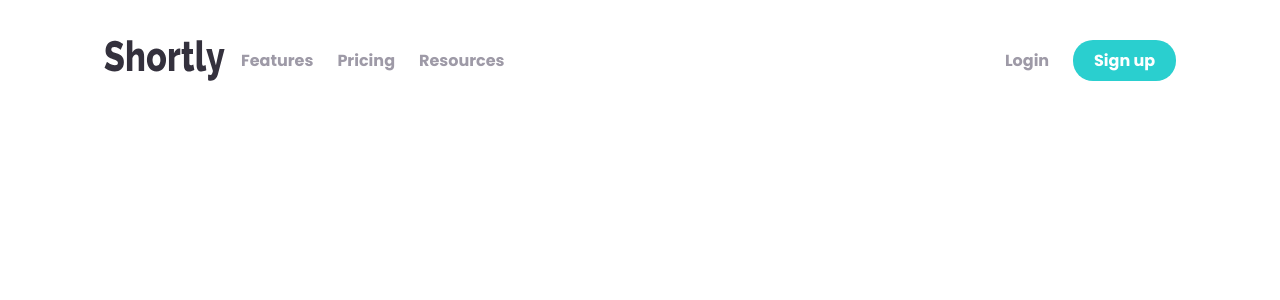
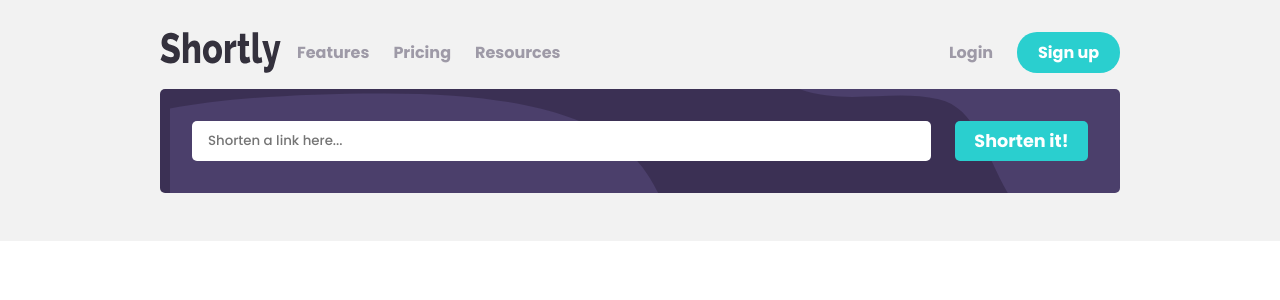
Before and after one commit to codyivy0/url-shortener-landing, a React (Vite) app: page / in a window 1280 px wide. Shown: the top 300 px of the page. Built offline with nearby package versions, Linux system fonts and the light colour scheme.

Commit message:
added shortener and localstorage of the requests

```diff
--- a/src/App.css
+++ b/src/App.css
@@ -17,10 +17,15 @@
 * {
   box-sizing: border-box;
   font-family: "Poppins", sans-serif;
+
+}
+body {
+  margin: 0;
 }
 
 .contentContainer {
-  padding: 2rem 6rem;
+  padding: 2rem 10rem;
+background-color: hsl(0,0%,95%);
 }
 
 @media (max-width: 700px) {
--- a/src/App.jsx
+++ b/src/App.jsx
@@ -1,11 +1,13 @@
 import "./App.css";
 import Navbar from "./components/navbar/navbar";
+import Shortener from "./components/shortener/Shortener";
 
 function App() {
   return (
     <>
       <div className="contentContainer">
         <Navbar />
+        <Shortener />
       </div>
 
     </>
--- /dev/null
+++ b/src/components/shortener/Shortener.jsx
@@ -0,0 +1,144 @@
+import { useState, useEffect } from "react";
+import styles from "./Shortener.module.css";
+
+const Shortener = () => {
+  const [inputValue, setInputValue] = useState("");
+  const [shortenedUrl, setShortenedUrl] = useState(null);
+  const [userRequests, setUserRequests] = useState([]);
+  const [errorMessage, setErrorMessage] = useState("");
+
+  const API_KEY = `jdnuE92tyGrJmdw5XfEyssgFT8ujIisujYdS29LFCT4dEgMzvATTAUcZ8DYH`;
+
+  function handleInputChange(e) {
+    setInputValue(e.target.value);
+    setErrorMessage("");
+  }
+
+  useEffect(() => {
+    const savedRequests = localStorage.getItem("userRequests");
+    if (savedRequests) {
+      setUserRequests(JSON.parse(savedRequests));
+    }
+  }, []);
+
+  const handleShortenClick = async () => {
+    try {
+      const response = await fetch(
+        `https://api.tinyurl.com/create?api_token=${API_KEY}`,
+        {
+          method: "POST",
+          headers: {
+            Accept: "application/json",
+            "Content-Type": "application/json",
+          },
+          body: JSON.stringify({
+            url: inputValue,
+          }),
+        }
+      );
+
+      if (response.ok) {
+        const result = await response.json();
+
+        const newRequests = [
+          ...userRequests,
+          { url: result.data.url, tiny_url: result.data.tiny_url },
+        ];
+
+        setUserRequests(newRequests);
+
+        // Save to local storage
+        localStorage.setItem("userRequests", JSON.stringify(newRequests));
+
+        setShortenedUrl(result.data.tiny_url);
+        setInputValue("");
+      } else {
+        setErrorMessage("Please add a link");
+      }
+    } catch (error) {
+      setErrorMessage("Error:", error.message);
+    }
+  };
+
+  const handleDelete = (indexToDelete) => {
+    const updatedRequests = userRequests.filter(
+      (_, index) => index !== indexToDelete
+    );
+    setUserRequests(updatedRequests);
+    // Update local storage
+    localStorage.setItem("userRequests", JSON.stringify(updatedRequests));
+  };
+
+  const copyToClipboard = (index) => {
+    // Reset all buttons to not copied
+    setUserRequests((prevUserRequests) =>
+      prevUserRequests.map((request) => ({ ...request, copied: false }))
+    );
+
+    // Set the active state for the clicked button
+    setUserRequests((prevUserRequests) =>
+      prevUserRequests.map((request, i) =>
+        i === index ? { ...request, copied: true } : request
+      )
+    );
+
+    const textarea = document.createElement("textarea");
+    textarea.value = userRequests[index].tiny_url;
+
+    textarea.style.position = "absolute";
+    textarea.style.left = "-9999px";
+
+    document.body.appendChild(textarea);
+
+    textarea.select();
+    document.execCommand("copy");
+
+    document.body.removeChild(textarea);
+  };
+
+  return (
+    <>
+      <div className={styles.inputContainer}>
+        <input
+          className={`${styles.urlInput} ${
+            errorMessage ? styles.errorInput : ""
+          }`}
+          type="text"
+          placeholder="Shorten a link here..."
+          value={inputValue}
+          onChange={handleInputChange}
+        />
+
+        {errorMessage && <p className={styles.error}>{errorMessage}</p>}
+        <button className={styles.shortenerBtn} onClick={handleShortenClick}>
+          Shorten it!
+        </button>
+      </div>
+
+      <div className={styles.previousLinkContainer}>
+        {userRequests &&
+          userRequests.map((request, index) => {
+            return (
+              <div key={index} className={styles.previousLink}>
+                <p className={styles.URL}>{request.url}</p>
+                <p className={styles.tinyUrl}>{request.tiny_url}</p>
+                <button
+                  className={`${styles.copyBtn}
+                  ${request.copied ? styles.activeCopy : ""}`}
+                  onClick={() => copyToClipboard(index)}
+                >
+                  {request.copied ? "Copied!" : "Copy"}
+                </button>
+                <button
+                  className={styles.deleteBtn}
+                  onClick={() => handleDelete(index)}
+                >X</button>
+              </div>
+            );
+          })}
+      </div>
+    </>
+  );
+};
+
+export default Shortener;
--- /dev/null
+++ b/src/components/shortener/Shortener.module.css
@@ -0,0 +1,149 @@
+.inputContainer {
+  background-color: var(--darkViolet);
+  background-image: url(/public/bg-shorten-desktop.svg);
+  background-repeat: no-repeat;
+  background-size: cover;
+  background-position: 10px;
+  display: flex;
+  flex-direction: column;
+  padding: 1rem;
+  gap: 1.5rem;
+  border-radius: 5px;
+  margin-top: 1rem;
+  margin-bottom: 1rem;
+  position: relative;
+}
+
+.urlInput {
+  border: none;
+  outline: none;
+  padding-inline: 1rem;
+  border-radius: 5px;
+  height: 2.5rem;
+}
+.errorInput {
+  border: 3px solid red;
+}
+.errorInput::placeholder {
+  color: red;
+}
+
+.error {
+  position: absolute;
+  top: 57px;
+  color: red;
+  margin: 0;
+  font-size: 13px;
+  font-style: italic;
+}
+
+.shortenerBtn {
+  border: none;
+  outline: none;
+  background-color: var(--cyan);
+  color: white;
+  border-radius: 5px;
+  height: 2.5rem;
+  cursor: pointer;
+  font-weight: 700;
+  font-size: 1.1rem;
+}
+.shortenerBtn:hover {
+  opacity: 0.5;
+}
+
+.previousLinkContainer {
+  display: flex;
+  flex-direction: column;
+  gap: 1rem;
+}
+
+.previousLink {
+  background-color: white;
+  border-radius: 5px;
+  padding: 1rem;
+  display: flex;
+  flex-direction: column;
+  justify-content: center;
+  position: relative;
+}
+.URL {
+  border-bottom: 1px solid var(--gray);
+  text-overflow: ellipsis;
+  white-space: nowrap;
+  overflow: hidden;
+}
+.tinyUrl {
+  color: var(--cyan);
+}
+
+.copyBtn {
+  border: none;
+  outline: none;
+  background-color: var(--cyan);
+  color: white;
+  height: 2.5rem;
+  border-radius: 5px;
+  font-weight: 700;
+}
+.copyBtn:hover {
+  opacity: 0.5;
+  cursor: pointer;
+}
+.copyBtn:active {
+  transform: scale(0.98);
+}
+.activeCopy {
+  background-color: var(--darkViolet);
+}
+
+.deleteBtn{
+  cursor: pointer;
+  position: absolute;
+  right: -5px;
+  top: -5px;
+  border-radius: 50%;
+  background-color: red;
+  color: white;
+}
+.deleteBtn:hover {
+  opacity: .5;
+}
+.deleteBtn:active {
+  transform: scale(.9);
+}
+
+@media (min-width: 500px) {
+  .inputContainer {
+    flex-direction: row;
+    justify-content: space-between;
+    padding: 2rem;
+  }
+  .urlInput {
+    width: 100%;
+  }
+  .shortenerBtn {
+    width: 10rem;
+  }
+  .previousLink {
+    flex-direction: row;
+    gap: 1rem;
+    align-items: center;
+    padding: 1rem;
+  }
+  .URL {
+    border-bottom: none;
+    margin: 0;
+    margin-right: auto;
+
+  }
+  .tinyUrl{
+    margin: 0;
+  }
+  .copyBtn {
+    width: 6rem;
+  }
+  .error {
+    top: 75px;
+  }
+}
```
